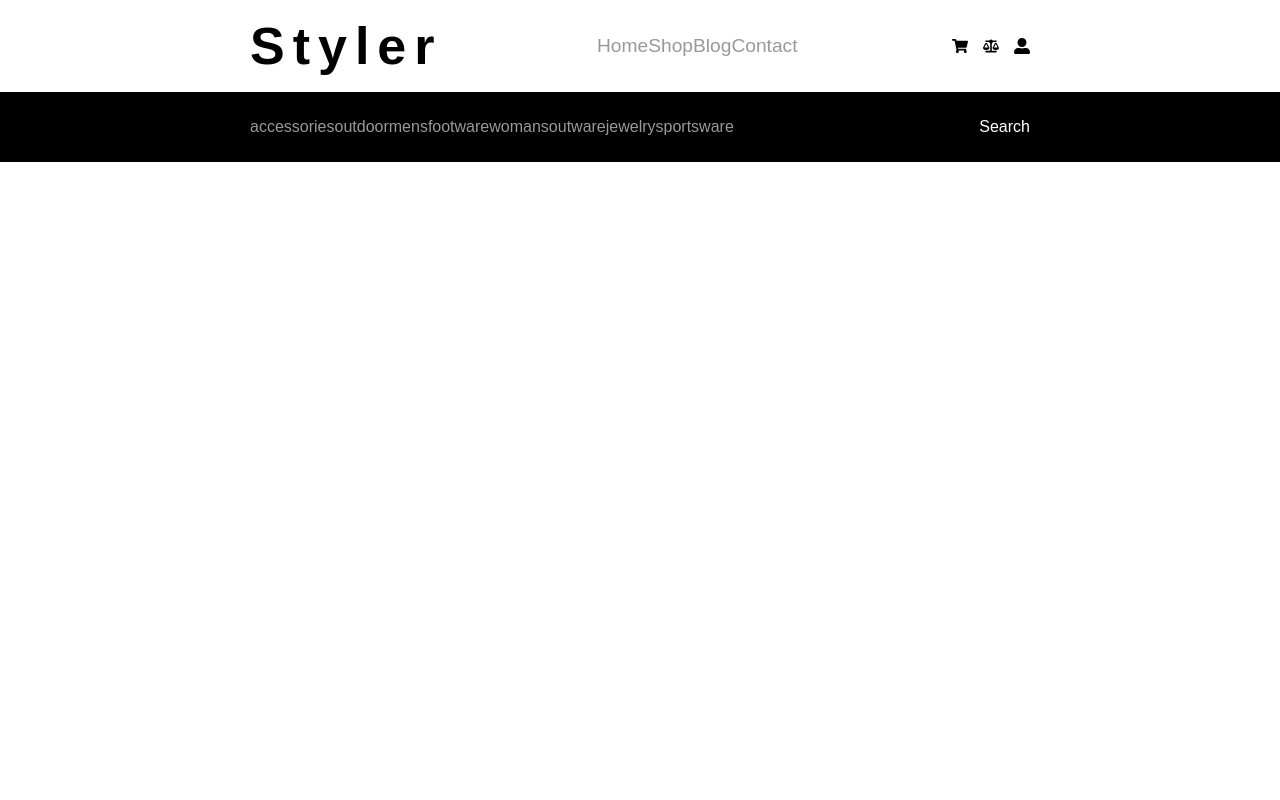
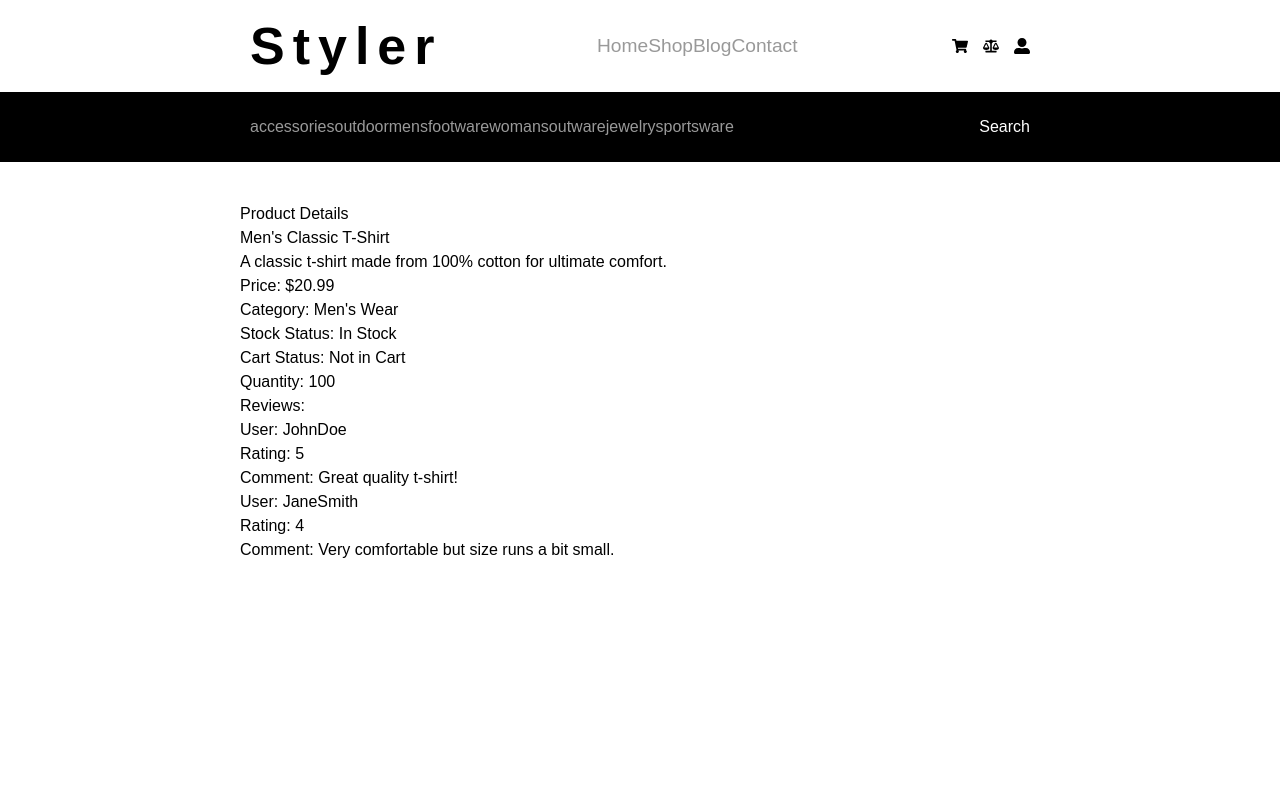
Before and after one commit to Trend20/React-Typescript-e-commerce-template, a React (Create React App) app: page /product/1 in a window 1280 px wide. Shown: the top 800 px of the page. Built offline with nearby package versions, Linux system fonts and the light colour scheme; a small style sheet from the web is missing; a web font is replaced by a local one.

Commit message:
product details page fix

```diff
--- a/src/App.tsx
+++ b/src/App.tsx
@@ -1,4 +1,4 @@
-import React from 'react'
+import React, {FC, useEffect, useState} from 'react'
 import { BrowserRouter, Routes, Route } from 'react-router-dom'
 import './App.css'
 import Login from './pages/login/Login'
@@ -17,8 +17,11 @@ import Footware from './components/category/footware/Footware'
 import Mens from './components/category/mens/Mens'
 import Outdoor from './components/category/outdoor/Outdoor'
 import Home from './pages/home/Home'
+import ProductDetails from "./pages/products/ProductDetails";
 
-const App = (): JSX.Element => {
+const App:FC = () => {
+
+
   return (
     <BrowserRouter>
       <div className="app">
@@ -31,6 +34,7 @@ const App = (): JSX.Element => {
             <Route path="/register" element={<Register />} />
             <Route path="/reset-password" element={<Contact />} />
             <Route path="/products" element={<Products />} />
+            <Route path="/product/:id" element={<ProductDetails />} />
             <Route path="/contacts" element={<Contact />} />
             <Route path="/store/category/accessories" element={<Accessories />} />
             <Route path="/store/category/outdoor" element={<Outdoor />} />
--- a/src/features/slices/productSlice.ts
+++ b/src/features/slices/productSlice.ts
@@ -28,9 +28,11 @@ const productSlice = createSlice({
   name: 'product',
   initialState,
   reducers: {
-    // define reducers here
+    fetchAllProducts: (state: InitialState, action: { payload: any, type: string }): void => {
+      state.products = action.payload
+    }
   }
 })
 
-export const {} = productSlice.actions
+export const {fetchAllProducts} = productSlice.actions
 export default productSlice.reducer
--- a/src/features/store.ts
+++ b/src/features/store.ts
@@ -7,7 +7,7 @@ import cartSlice from './slices/cartSlice'
 export const store: ToolkitStore<{ auth: any }> = configureStore({
   reducer: {
     auth: authSlice,
-    product: productSlice,
+    products: productSlice,
     cart: cartSlice
   }
 })
--- a/src/pages/products/ProductDetails.tsx
+++ b/src/pages/products/ProductDetails.tsx
@@ -1,6 +1,60 @@
-const ProductDetails = () => {
+import {FC, useEffect, useState} from "react";
+import {useParams} from "react-router-dom";
+import axios from "axios";
+
+const ProductDetails:FC = () => {
+    const { id } = useParams();
+    const[product, setProduct] = useState<null | any>(null)
+    const [loading, setLoading] = useState(true);
+    const [error, setError] = useState<null | any>(null);
+
+    console.log('my product id:...', id);
+
+    // get each product based on ID
+    useEffect(() => {
+        const fetchProduct = async () => {
+            try {
+                const response = await axios.get('/products.json');
+                if (response.statusText !== 'OK') {
+                    setLoading(false);
+                }
+                const data = await response.data;
+                const foundProduct = data.products.find((item: any) => item.id === parseInt(id as string));
+                setProduct(foundProduct);
+                setLoading(false);
+            } catch (error) {
+                setError(error);
+                setLoading(false);
+            }
+        };
+        fetchProduct();
+    }, [id]);
+
+    if (loading) return <p>Loading...</p>;
+    if (error) return <p>Error: {error.message}</p>;
+    if (!product) return <p>Product not found</p>;
+
     return(
-        <div>Product Details</div>
+        <div>
+            <h3>Product Details</h3>
+            <h1>{product.name}</h1>
+            <p>{product.description}</p>
+            <p>Price: ${product.price}</p>
+            <p>Category: {product.category}</p>
+            <p>Stock Status: {product.stock_status}</p>
+            <p>Cart Status: {product.cart_status}</p>
+            <p>Quantity: {product.quantity}</p>
+            <h3>Reviews:</h3>
+            <ul>
+                {product.reviews.map((review:any, index:any) => (
+                    <li key={index}>
+                        <p>User: {review.user}</p>
+                        <p>Rating: {review.rating}</p>
+                        <p>Comment: {review.comment}</p>
+                    </li>
+                ))}
+            </ul>
+        </div>
     )
 }
 
--- a/src/pages/products/Products.tsx
+++ b/src/pages/products/Products.tsx
@@ -2,24 +2,28 @@ import React, {FC, useEffect, useState} from 'react'
 import axios from "axios";
 import {Product} from "../../types/product";
 import SingleProduct from "./SingleProduct";
+import {useDispatch} from "react-redux";
+import {fetchAllProducts} from "../../features/slices/productSlice";
 
 const Products:FC = () => {
     const [products, setProducts] = useState<any[]>([]);
     const [loading, setLoading] = useState<boolean>(true);
     const [error, setError] = useState<null | any >(null);
+    const dispatch = useDispatch();
 
   //   fetch products
     useEffect(() =>{
         const getAllProducts = async () => {
             try{
                 const results = await axios.get('/products.json');
-                console.log(results);
+                // console.log(results);
                 if(results.statusText !== 'OK'){
                    setLoading(false);
                 }
-                const data = results.data;
-                console.log('data....', data)
+                const data = await results.data;
+                // console.log('data....', data)
                 setProducts(data.products);
+                dispatch(fetchAllProducts(data.products))
                 setLoading(false);
             }catch (error){
                 setError(error);
@@ -29,7 +33,7 @@ const Products:FC = () => {
         getAllProducts();
     },[])
 
-    console.log('products.....', products)
+    // console.log('products.....', products)
 
     if(loading) return <p>Loading...</p>;
     if(error) return <p>Error: {error.message}</p>;
--- a/src/pages/products/SingleProduct.tsx
+++ b/src/pages/products/SingleProduct.tsx
@@ -9,7 +9,7 @@ interface ProductProps {
 
 const SingleProduct:FC<ProductProps> = ({product}) =>{
     return (
-        <Link to={`/store/products/${product.description}`} className='product-item' key={product.id}>
+        <Link to={`/product/${product.id}`} className='product-item' key={product.id}>
             <img src={product.img} alt={product.description}/>
             <p>{product.description}</p>
             <h6><strong>{product.price}</strong></h6>
```
